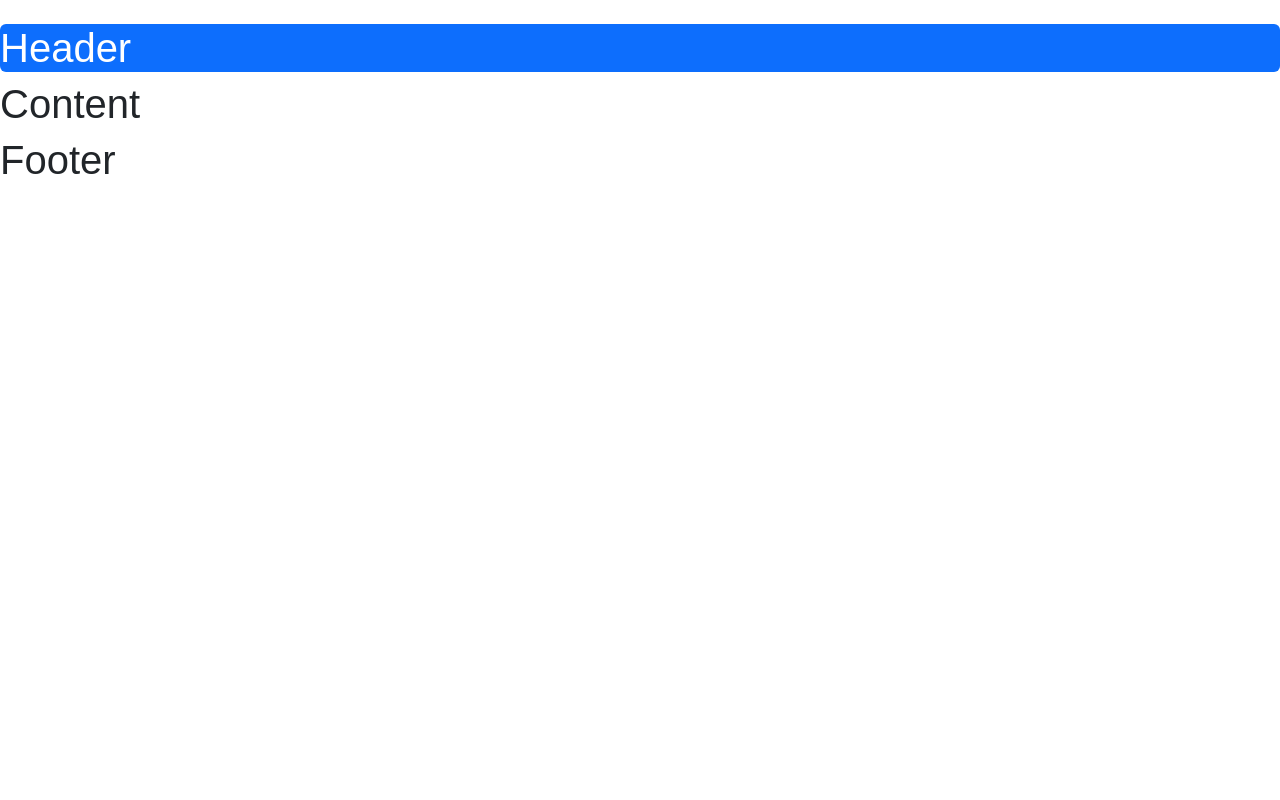
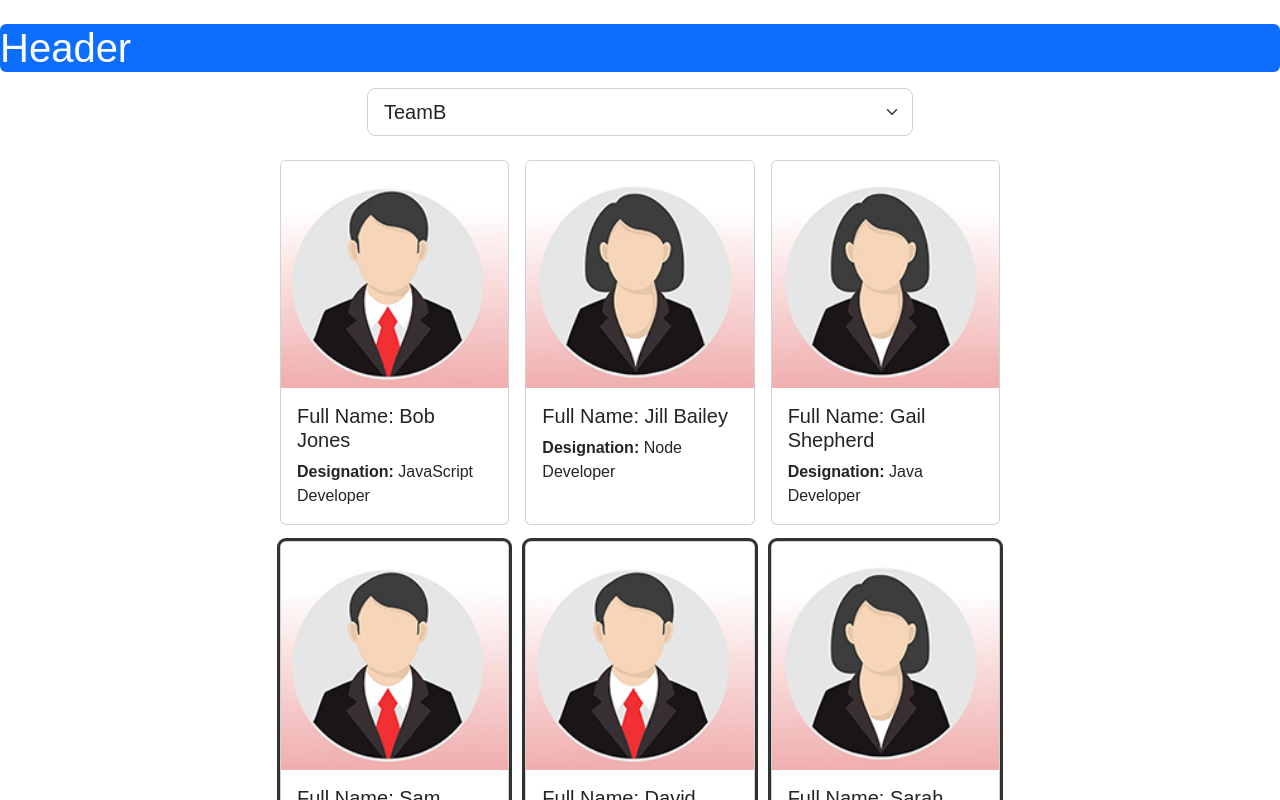
Before and after one commit to szvitek/TeamMemberAllocation, a React (Vite) app: page / in a window 1280 px wide. Shown: the top 800 px of the page. Built offline with nearby package versions, Linux system fonts and the light colour scheme.

Commit message:
feat(employees): create employees component with state and handle changes

```diff
--- a/src/App.jsx
+++ b/src/App.jsx
@@ -1,4 +1,4 @@
-import Content from './Content';
+import Employees from './Employees';
 import Footer from './Footer';
 import Header from './Header';
 
@@ -6,7 +6,7 @@
   return (
     <div className="App">
       <Header />
-      <Content />
+      <Employees />
       <Footer />
     </div>
   );
--- a/src/Content.jsx
+++ /dev/null
@@ -1,9 +0,0 @@
-const Content = () => {
-  return (
-    <main>
-      <h1>Content</h1>
-    </main>
-  );
-};
-
-export default Content;
--- /dev/null
+++ b/src/Employees.jsx
@@ -0,0 +1,168 @@
+import { useState } from 'react';
+import femaleProfile from '/images/femaleProfile.jpg';
+import maleProfile from '/images/maleProfile.jpg';
+
+const Employees = () => {
+  const [selectedTeam, setSelectedTeam] = useState('TeamB');
+  const [employees, setEmployees] = useState([
+    {
+      id: 1,
+      fullName: 'Bob Jones',
+      designation: 'JavaScript Developer',
+      gender: 'male',
+      teamName: 'TeamA',
+    },
+    {
+      id: 2,
+      fullName: 'Jill Bailey',
+      designation: 'Node Developer',
+      gender: 'female',
+      teamName: 'TeamA',
+    },
+    {
+      id: 3,
+      fullName: 'Gail Shepherd',
+      designation: 'Java Developer',
+      gender: 'female',
+      teamName: 'TeamA',
+    },
+    {
+      id: 4,
+      fullName: 'Sam Reynolds',
+      designation: 'React Developer',
+      gender: 'male',
+      teamName: 'TeamB',
+    },
+    {
+      id: 5,
+      fullName: 'David Henry',
+      designation: 'DotNet Developer',
+      gender: 'male',
+      teamName: 'TeamB',
+    },
+    {
+      id: 6,
+      fullName: 'Sarah Blake',
+      designation: 'SQL Server DBA',
+      gender: 'female',
+      teamName: 'TeamB',
+    },
+    {
+      id: 7,
+      fullName: 'James Bennet',
+      designation: 'Angular Developer',
+      gender: 'male',
+      teamName: 'TeamC',
+    },
+    {
+      id: 8,
+      fullName: 'Jessica Faye',
+      designation: 'API Developer',
+      gender: 'female',
+      teamName: 'TeamC',
+    },
+    {
+      id: 9,
+      fullName: 'Lita Stone',
+      designation: 'C++ Developer',
+      gender: 'female',
+      teamName: 'TeamC',
+    },
+    {
+      id: 10,
+      fullName: 'Daniel Young',
+      designation: 'Python Developer',
+      gender: 'male',
+      teamName: 'TeamD',
+    },
+    {
+      id: 11,
+      fullName: 'Adrian Jacobs',
+      designation: 'Vue Developer',
+      gender: 'male',
+      teamName: 'TeamD',
+    },
+    {
+      id: 12,
+      fullName: 'Devin Monroe',
+      designation: 'Graphic Designer',
+      gender: 'male',
+      teamName: 'TeamD',
+    },
+  ]);
+
+  function handleTeamSelectonChange(event) {
+    setSelectedTeam(event.target.value);
+  }
+
+  function handleEmployeeCardClick(event) {
+    console.log(event, event.currentTarget.id);
+    const transformedEmployees = employees.map((employee) =>
+      employee.id === parseInt(event.currentTarget.id)
+        ? employee.teamName === selectedTeam
+          ? { ...employee, teamName: '' }
+          : { ...employee, teamName: selectedTeam }
+        : employee
+    );
+    setEmployees(transformedEmployees);
+  }
+
+  return (
+    <main className="container">
+      <div className="row justify-content-center mt-3 mb-3">
+        <div className="col-6">
+          <select
+            className="form-select form-select-lg"
+            value={selectedTeam}
+            onChange={handleTeamSelectonChange}
+          >
+            <option value="TeamA">TeamA</option>
+            <option value="TeamB">TeamB</option>
+            <option value="TeamC">TeamC</option>
+            <option value="TeamD">TeamD</option>
+          </select>
+        </div>
+      </div>
+      <div className="row justify-content-center mt-3 mb-3">
+        <div className="col-8">
+          <div className="card-collection">
+            {employees.map((employee) => (
+              <div
+                id={employee.id}
+                className={
+                  employee.teamName === selectedTeam
+                    ? 'card m-2 standout'
+                    : 'card m-2'
+                }
+                style={{ cursor: 'pointer' }}
+                onClick={handleEmployeeCardClick}
+              >
+                {employee.gender === 'male' ? (
+                  <img
+                    src={maleProfile}
+                    alt="maleProfile"
+                    className="card-img-top"
+                  />
+                ) : (
+                  <img
+                    src={femaleProfile}
+                    alt="femaleProfile"
+                    className="card-img-top"
+                  />
+                )}
+                <div className="card-body">
+                  <h5 className="card-title">Full Name: {employee.fullName}</h5>
+                  <p className="card-text">
+                    <b>Designation:</b> {employee.designation}
+                  </p>
+                </div>
+              </div>
+            ))}
+          </div>
+        </div>
+      </div>
+    </main>
+  );
+};
+
+export default Employees;
--- a/src/index.css
+++ b/src/index.css
@@ -1,3 +1,12 @@
 body {
   font-family: Arial, Helvetica, sans-serif;
 }
+
+.card-collection {
+  display: grid;
+  grid-template-columns: 1fr 1fr 1fr;
+}
+
+.standout {
+  box-shadow: rgba(0, 0, 0, 0.16) 0px 1px 4px, rgb(51, 51, 51) 0px 0px 0px 3px;
+}
```
Also changed, not shown: public/images/femaleProfile.jpg (added), public/images/maleProfile.jpg (added).
